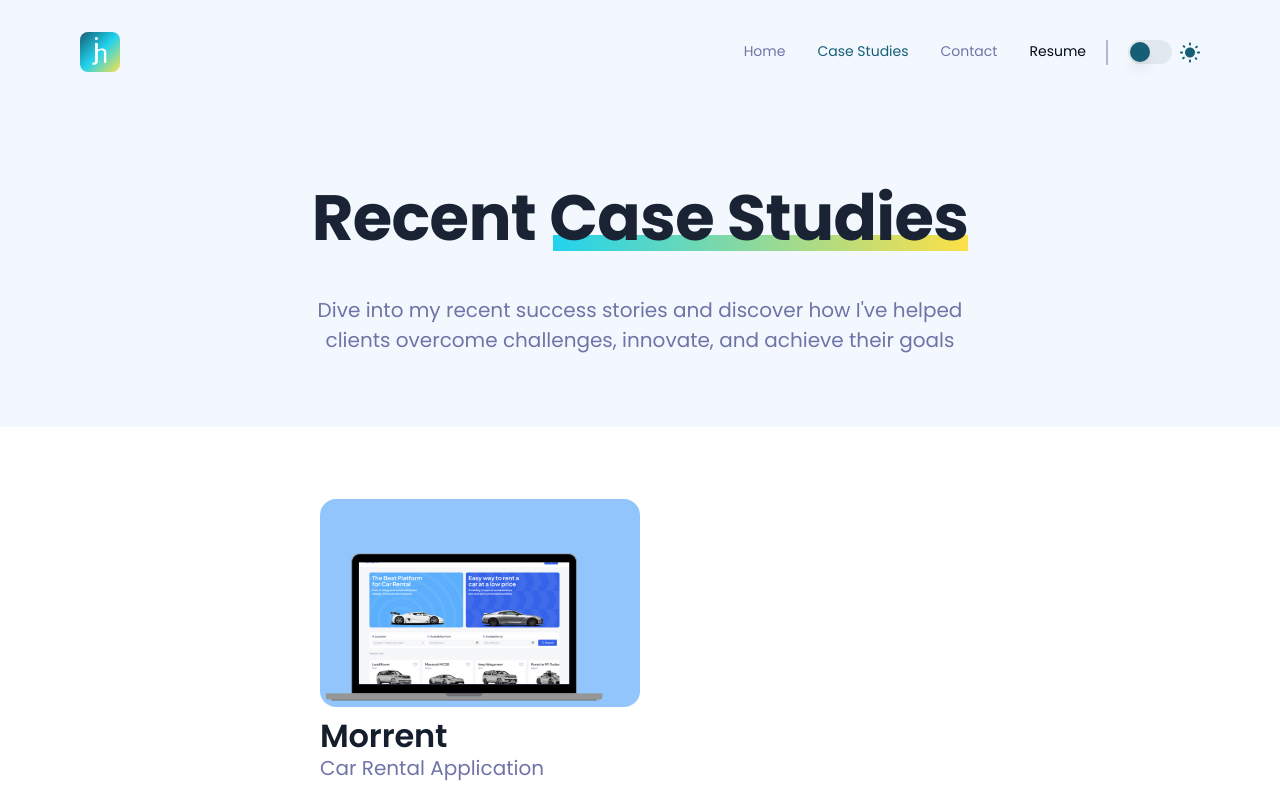
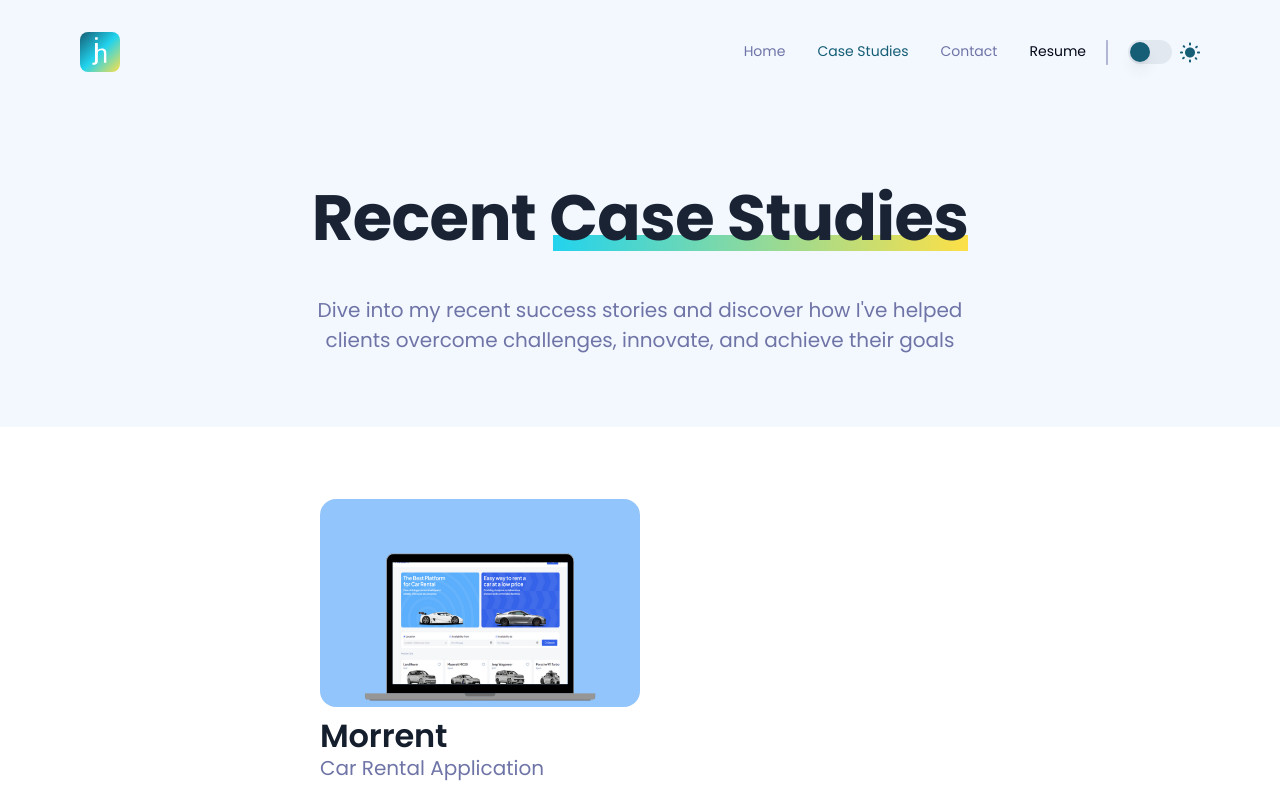
Before and after one commit to jayhogan-dev/portfolio, a Next.js app: page /case-studies in a window 1280 px wide. Shown: the top 800 px of the page. Built offline with nearby package versions, Linux system fonts and the light colour scheme.

Commit message:
image centered

```diff
--- a/components/CaseStudyCard.tsx
+++ b/components/CaseStudyCard.tsx
@@ -16,7 +16,7 @@ const CaseStudyCard = ({
   return (
     <div className="flex flex-col gap-3">
       <div className={`flex h-52 w-80 relative rounded-2xl ${color}`}>
-        <div className="absolute h-40 w-72 bottom-0 left-0 right-0 text-center">
+        <div className="absolute h-40 w-60 bottom-0 left-0 right-0 mx-auto text-center">
           <Image
             src={imgUrl}
             alt={title}
```
